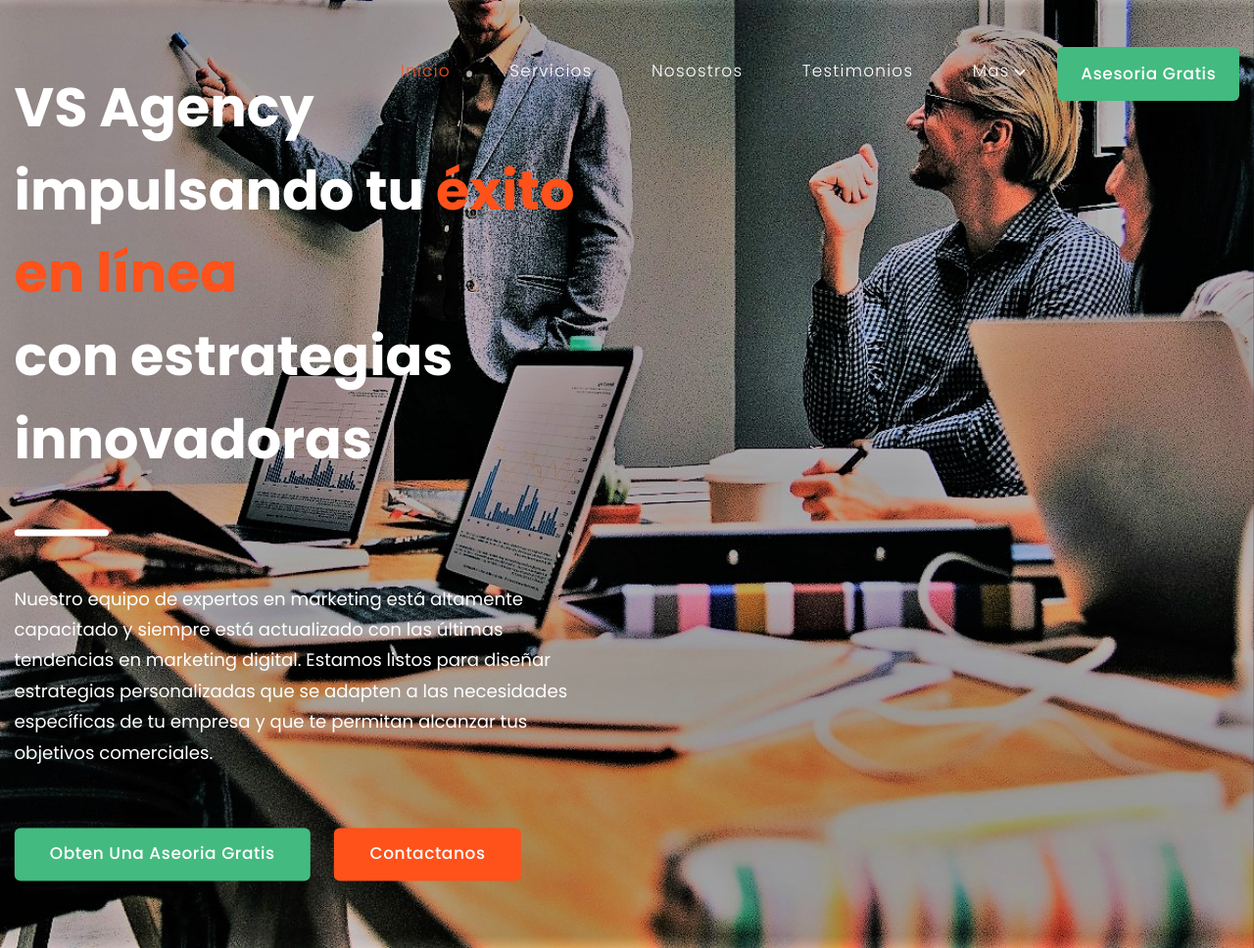
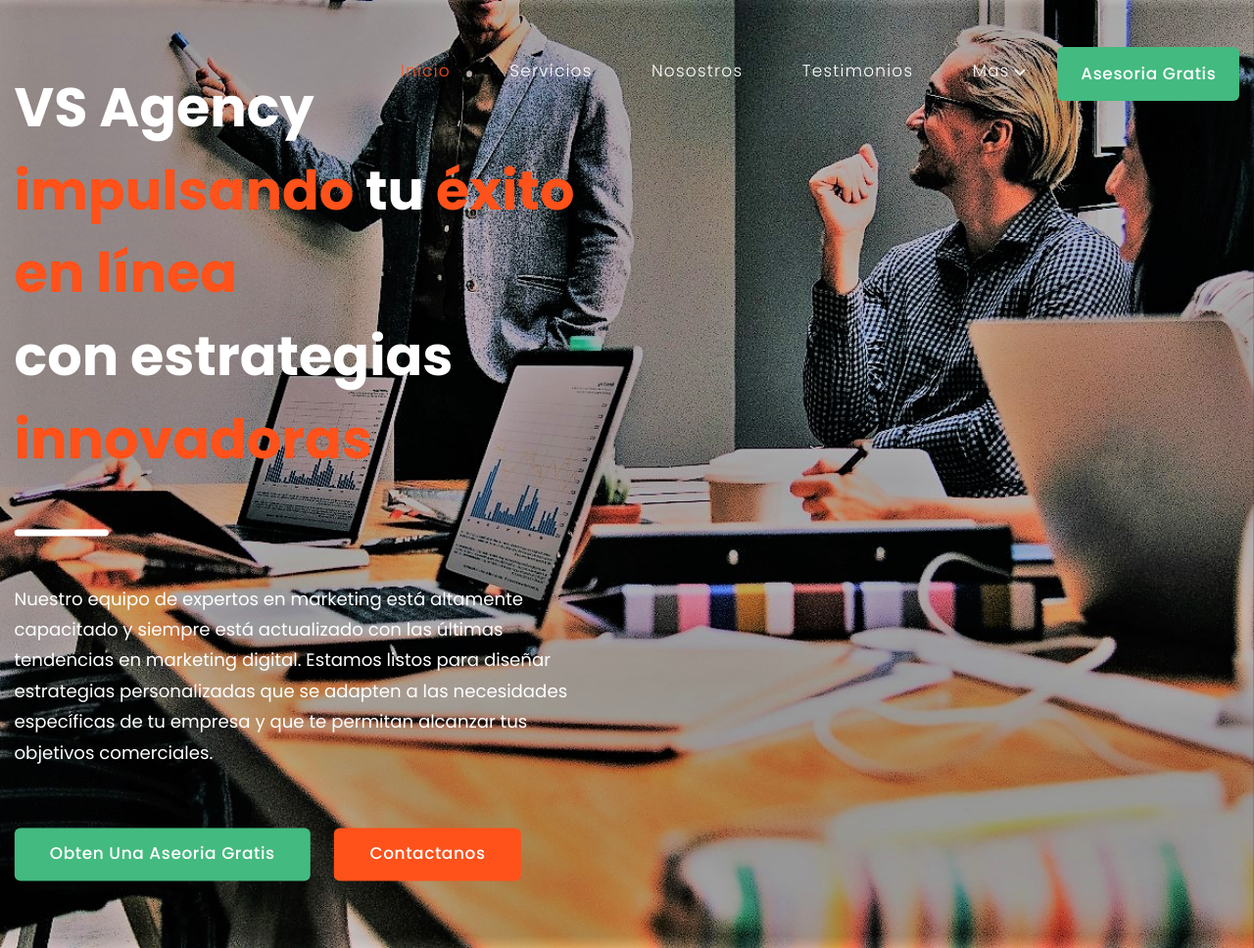
Before and after one commit to Visualgraf/vssagency, a plain HTML site: page index.html in a window 1280 px wide. Shown: the top 968 px of the page at 98% size. Drawn offline with nearby package versions, Linux system fonts and the light colour scheme.

Commit message:
Update index.html

```diff
--- a/index.html
+++ b/index.html
@@ -73,7 +73,7 @@
             <div class="row">
               <div class="col-lg-8">
                 <div class="header-text">
-                  <h2>VS Agency impulsando tu <em>éxito en línea</em><br> con estrategias innovadoras</h2>
+                  <h2>VS Agency <em>impulsando</em> tu <em>éxito en línea</em><br> con estrategias <em>innovadoras</em></h2>
                   <div class="div-dec"></div>
                   <p>Nuestro equipo de expertos en marketing está altamente capacitado y siempre está actualizado con las últimas tendencias en marketing digital. Estamos listos para diseñar estrategias personalizadas que se adapten a las necesidades específicas de tu empresa y que te permitan alcanzar tus objetivos comerciales.</p>
                   <div class="buttons">
```
